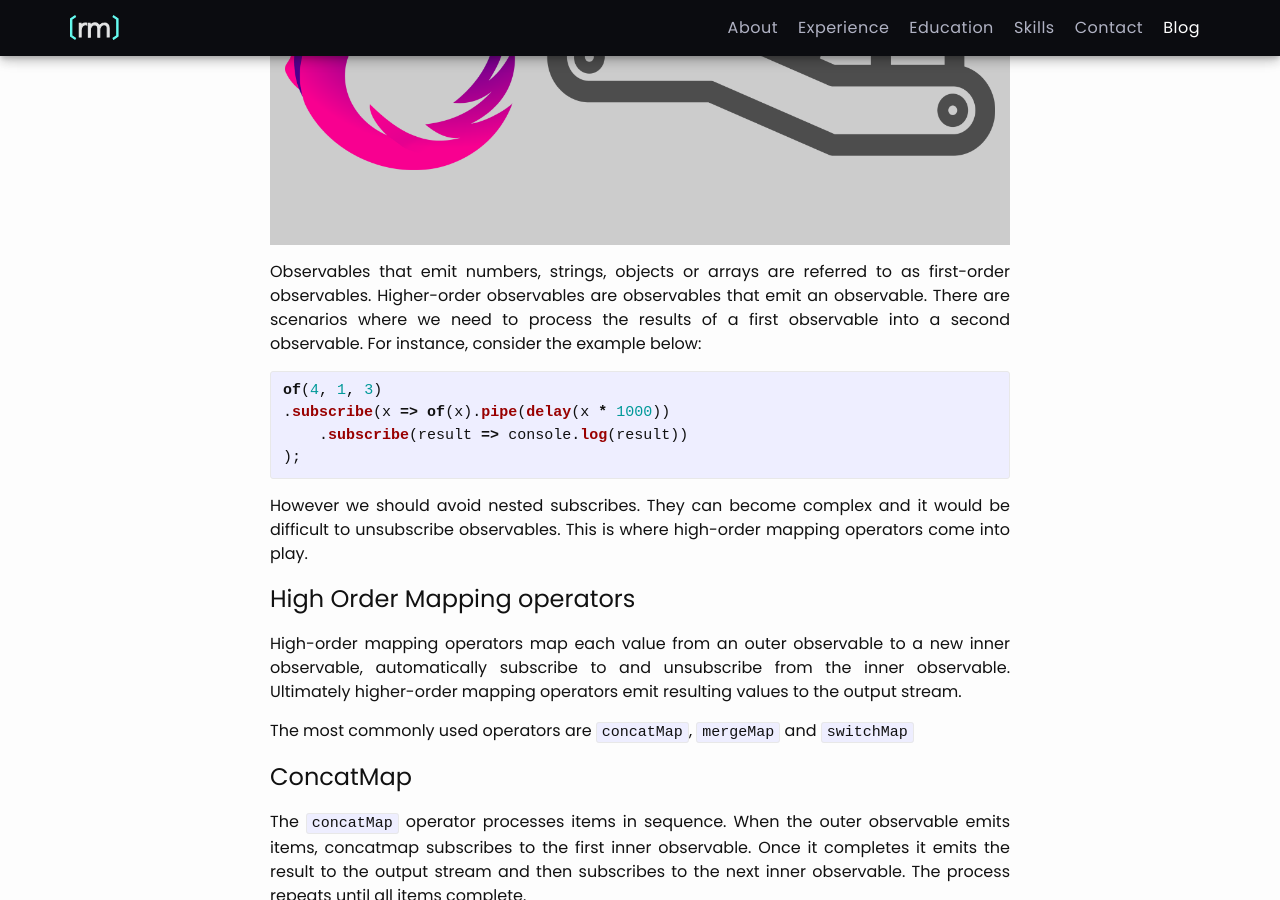
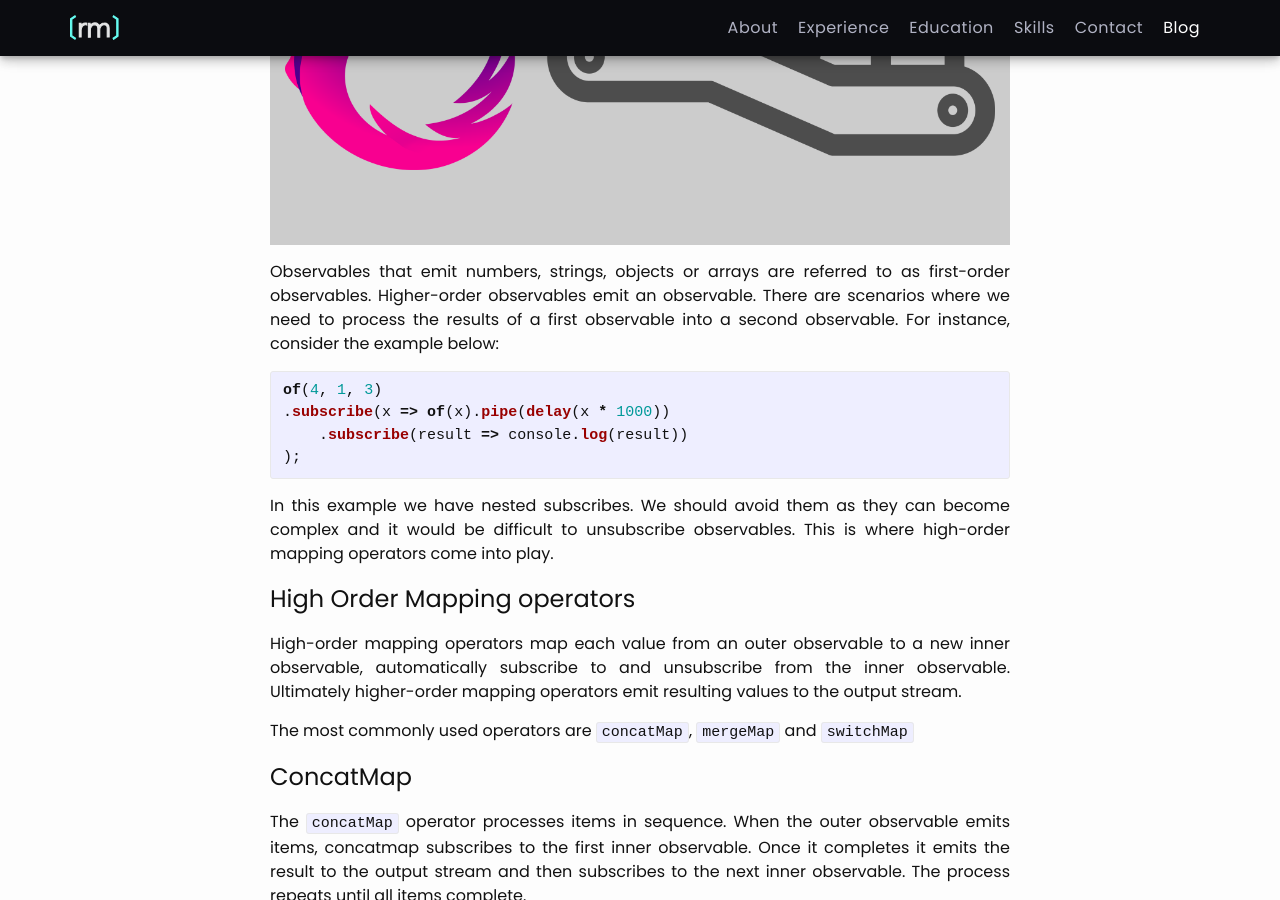
Before and after one commit to rmpweb/rmpweb.github.io, a Jekyll site: the page built from docs/_posts/2020-06-01-rxjs-higher-order-observables.markdown, in a window 1280 px wide and 900 px high, scrolled down 320 px. Built offline with Jekyll 4.4.1, drawn with Linux system fonts in a browser that asks for light colours; comment, search, counter and statistics services are not loaded.

Commit message:
update article

```diff
--- a/docs/_posts/2020-06-01-rxjs-higher-order-observables.markdown
+++ b/docs/_posts/2020-06-01-rxjs-higher-order-observables.markdown
@@ -5,7 +5,7 @@ title:  "RxJS Higher-order Observables"
 
 ![](/assets/hoo.png)
 
-Observables that emit numbers, strings, objects or arrays are referred to as first-order observables. Higher-order observables are observables that emit an observable. There are scenarios where we need to process the results of a first observable into a second observable. For instance, consider the example below:
+Observables that emit numbers, strings, objects or arrays are referred to as first-order observables. Higher-order observables emit an observable. There are scenarios where we need to process the results of a first observable into a second observable. For instance, consider the example below:
 
 
 {% highlight typescript %}
@@ -16,7 +16,7 @@ of(4, 1, 3)
 {% endhighlight %}
 
 
-However we should avoid nested subscribes. They can become complex and it would be difficult to unsubscribe observables. This is where high-order mapping operators come into play.
+In this example we have nested subscribes. We should avoid them as they can become complex and it would be difficult to unsubscribe observables. This is where high-order mapping operators come into play.
 
 # High Order Mapping operators
 
```
